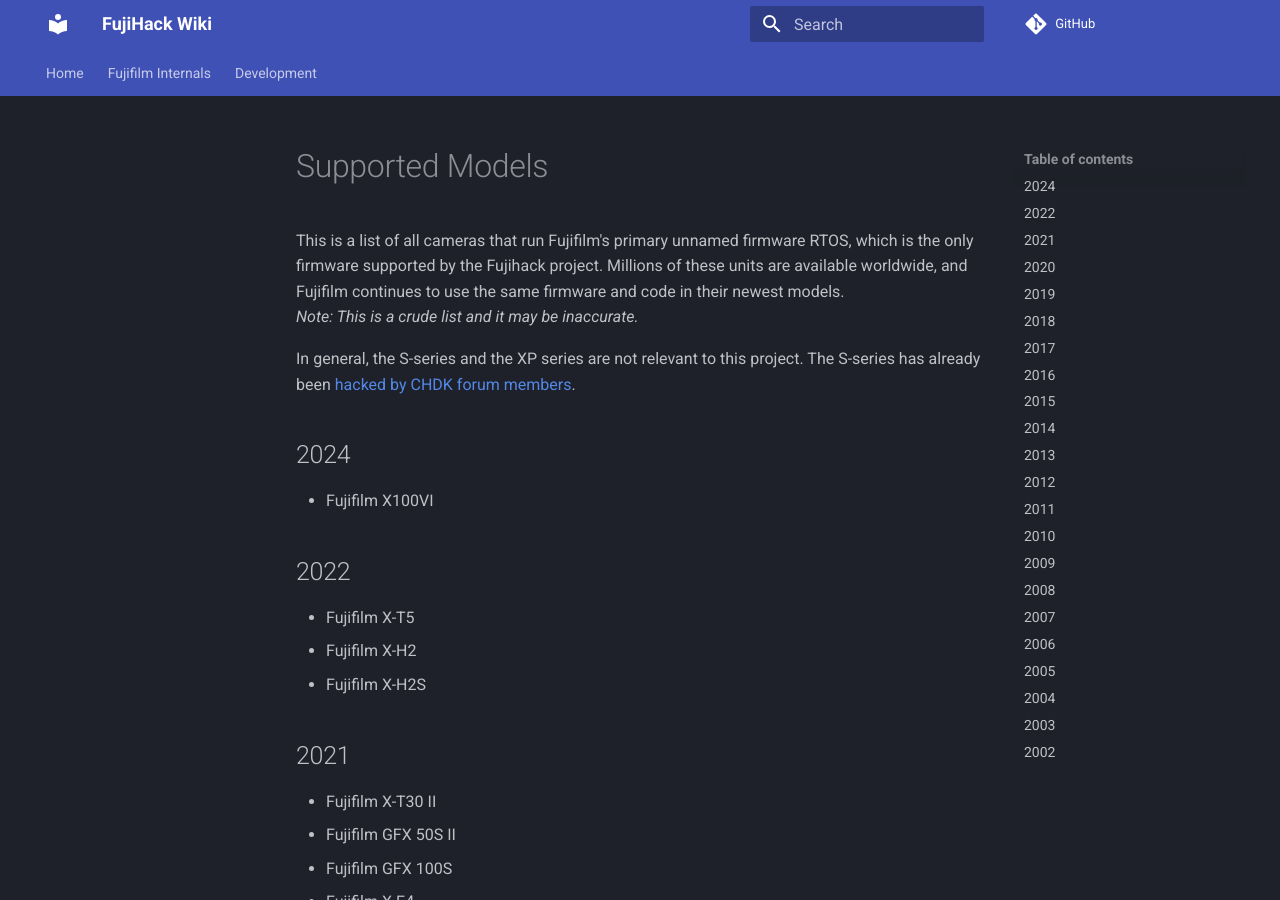
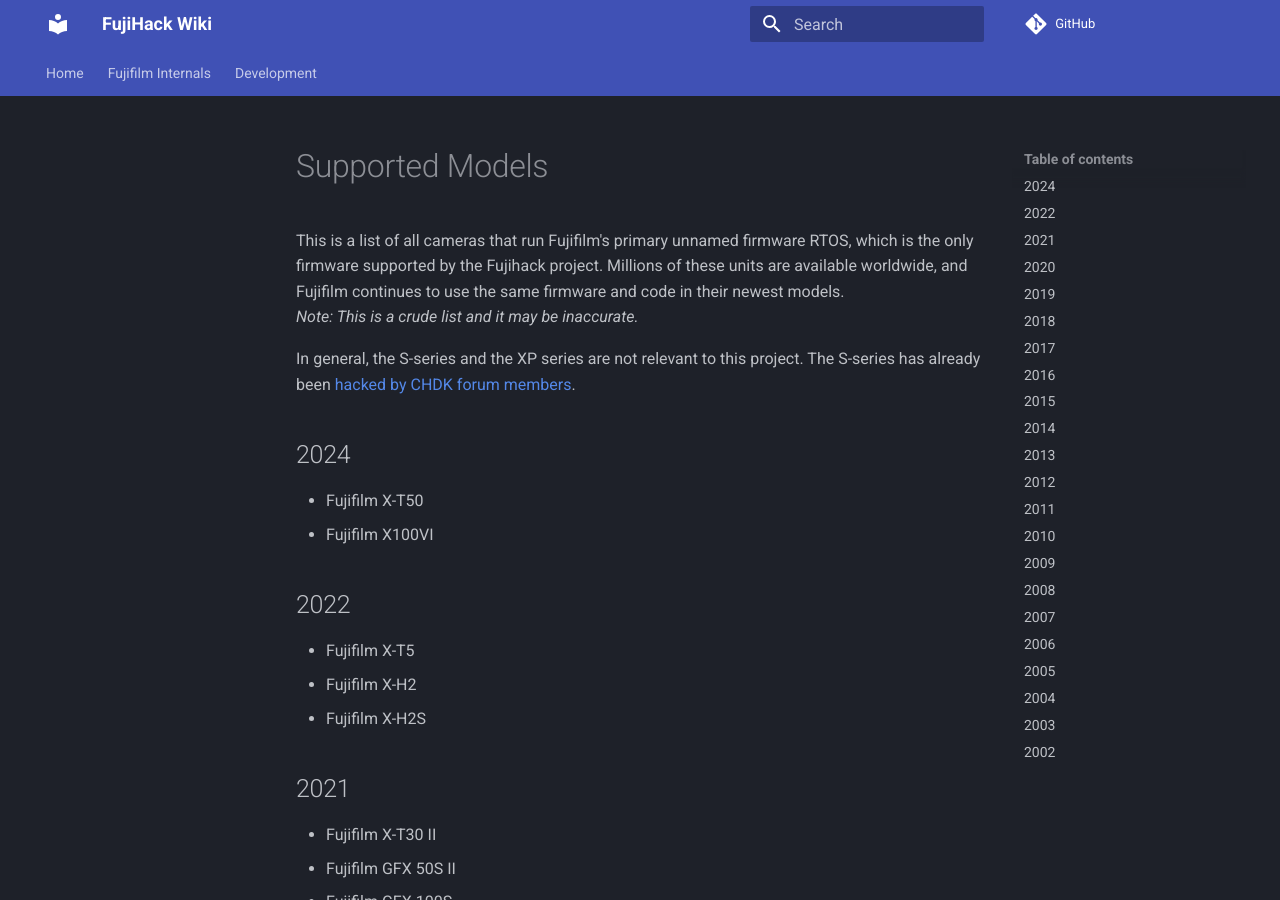
Before and after one commit to fujihack/wiki, an MkDocs documentation site: the page built from docs/supported.md, in a window 1280 px wide and 900 px high. Built offline with MkDocs 1.6.1 and Material for MkDocs 9.7.7, drawn with Linux system fonts in a browser that asks for light colours; comment, search, counter and statistics services are not loaded.

Commit message:
add x-t50

```diff
--- a/docs/supported.md
+++ b/docs/supported.md
@@ -6,6 +6,7 @@
 In general, the S-series and the XP series are not relevant to this project. The S-series has already been [hacked by CHDK forum members](https://chdk.setepontos.com/index.php?topic=6484.0).
 
 ## 2024
+- Fujifilm X-T50
 - Fujifilm X100VI
 ## 2022
 - Fujifilm X-T5
```
